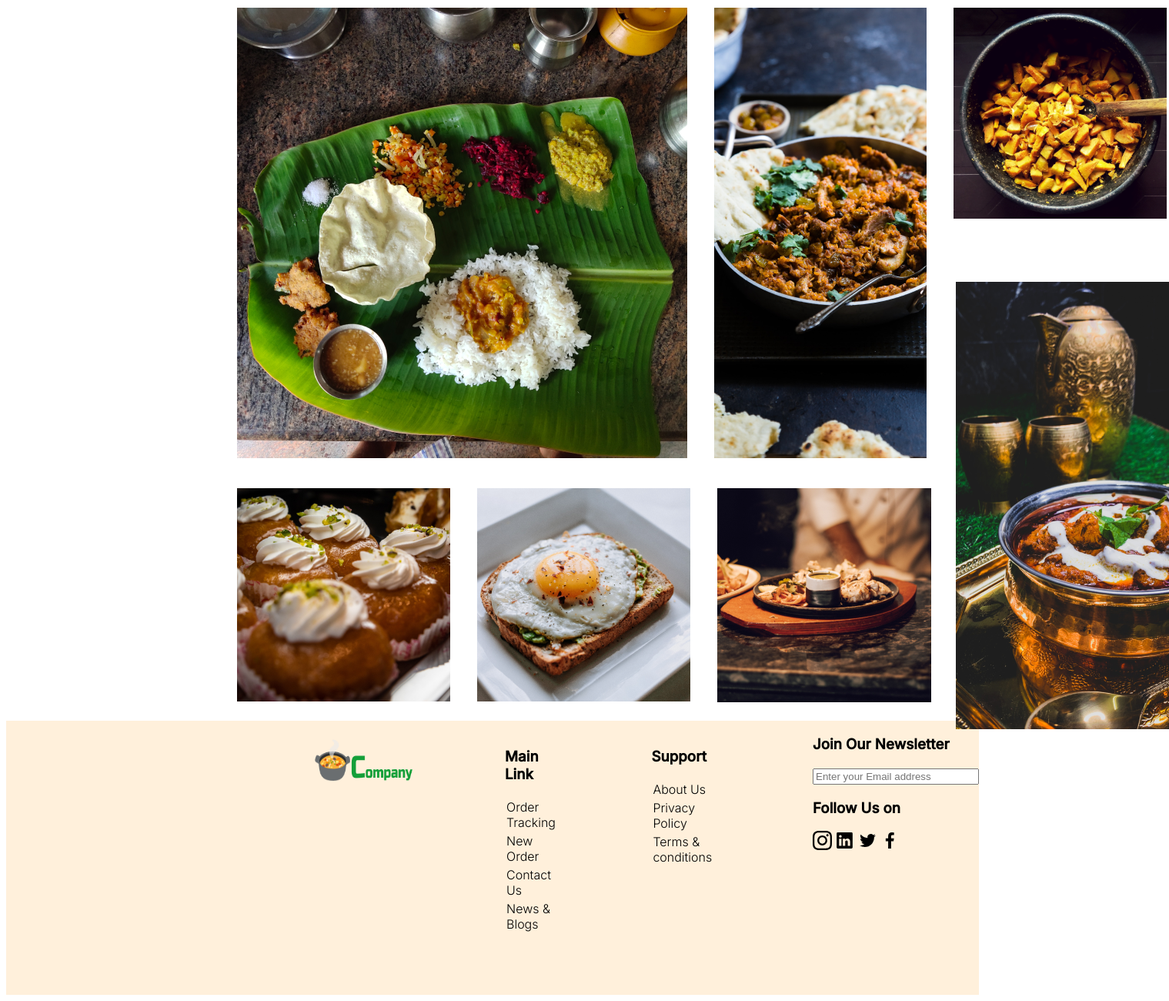
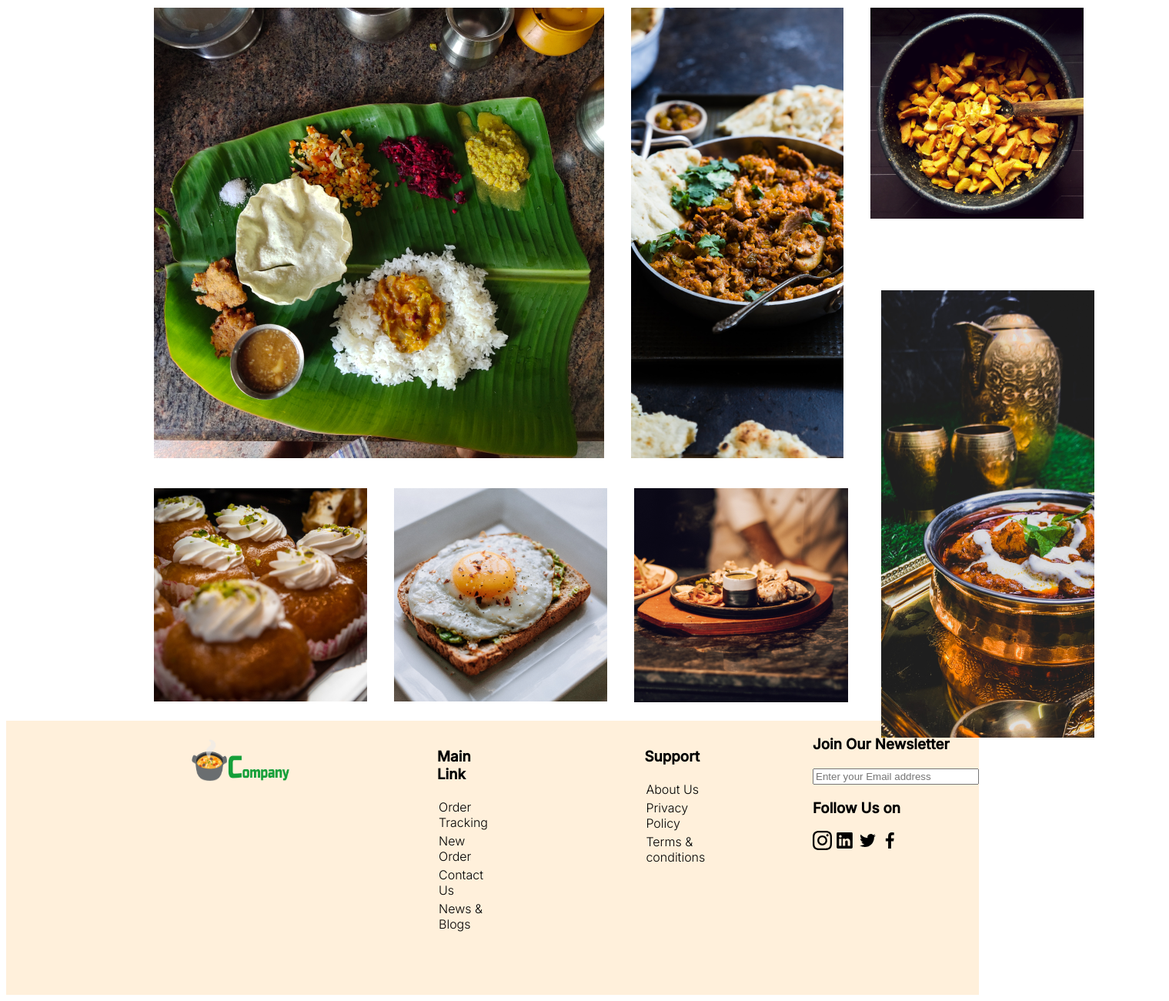
Before and after one commit to UppalRahi/Food-Web, a plain HTML site: page index.html in a window 1280 px wide. Shown: the part 1097-2397 px from the top of the page at 77% size, 1519 px wide, since content can reach past the window. Drawn offline with Linux system fonts and the light colour scheme.

Commit message:
Update style.css

```diff
--- a/style.css
+++ b/style.css
@@ -96,7 +96,7 @@ hr {
 
 .grid-container-1 {
   width: 630px;
-  margin-left: 300px;
+  margin-left: 12rem;
   display: grid;
   column-gap: 35px;
   row-gap: 35px;
@@ -104,7 +104,7 @@ hr {
 }
 .grid-container-2 {
   width: 630px;
-  margin-left: 300px;
+  margin-left: 12rem;
   display: grid;
   column-gap: 35px;
   margin-top: 35px;
@@ -112,8 +112,8 @@ hr {
 }
 .grid-item-7 {
   position: absolute;
-  left: 1242px;
-  top: 1463px;
+  left: 1145px;
+  top: 1474px;
 }
 .grid-item-6 {
   width: 100%;
@@ -122,7 +122,6 @@ hr {
 .footer {
   margin-top: 20px;
   padding-bottom: 64px;
-
   background: #fff0db;
   font-family: "Inter", sans-serif;
   display: flex;
@@ -133,7 +132,7 @@ hr {
 }
 .footer ul {
   list-style: none;
-  padding-left: 120px;
+  padding-left: 12rem;
 }
 .footer > ul > li {
   font-weight: 3;
@@ -143,7 +142,7 @@ hr {
 .footer img {
   width: 8rem;
   height: 4rem;
-  margin-left: 25rem;
+  margin-left: 15rem;
 }
 .footer .newletter {
   padding-left: 120px;
```
